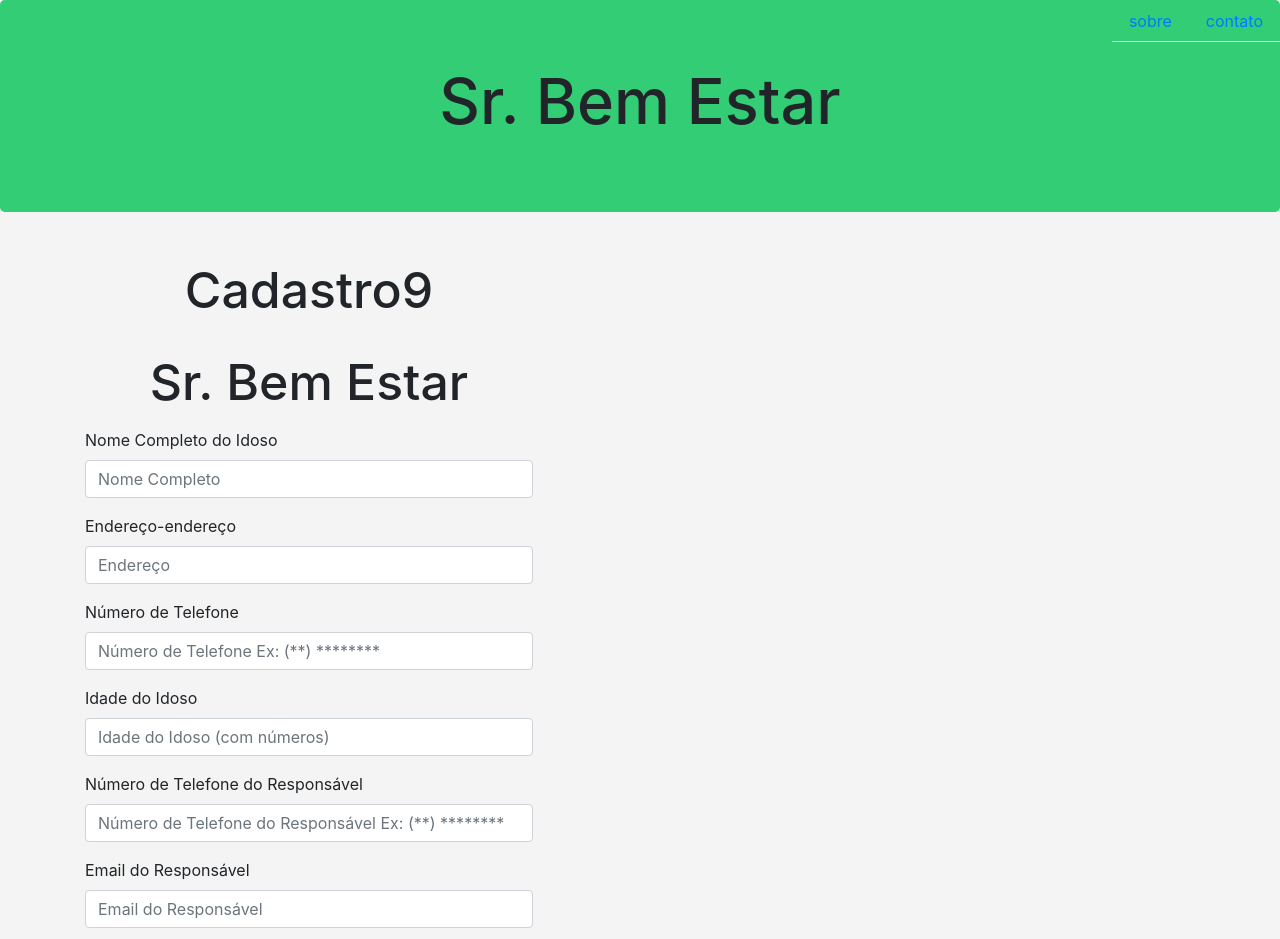
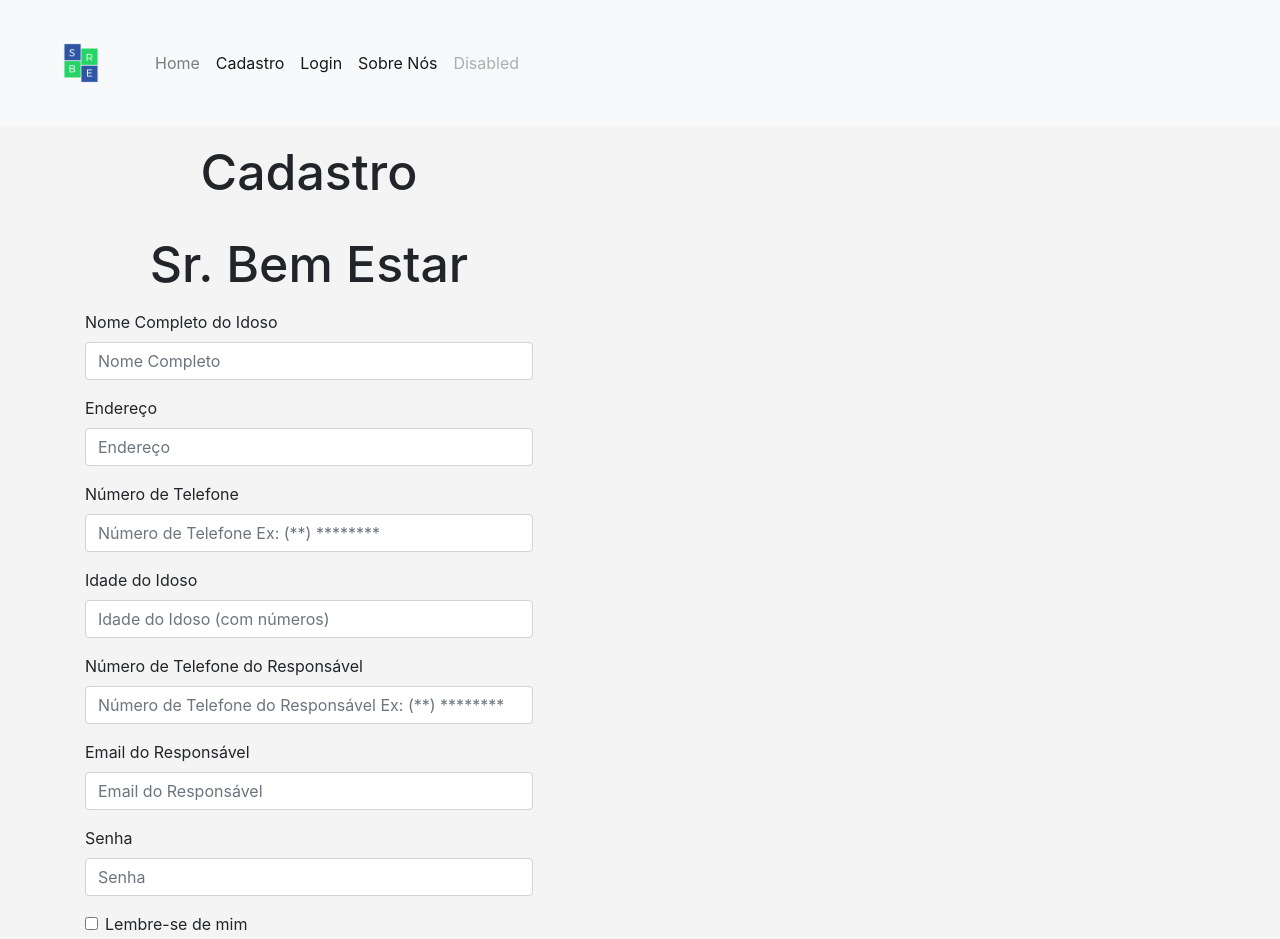
Before and after one commit to isadoralb/Projeto-Integrador, a plain HTML site: page index.html in a window 1280 px wide. Shown: the top 939 px of the page. Drawn offline with nearby package versions, Linux system fonts and the light colour scheme.

Commit message:
adicionei as navbar

```diff
--- a/index.html
+++ b/index.html
@@ -7,15 +7,29 @@
     <title>Sr. Bem Estar | Cadastro</title>
 </head>
 <body>
-    <nav class="menu">
-        <ul class="nav nav-tabs">
-            <li class="nav-item"><a class="nav-link" href="index2.html">sobre</a></li>
-            <li class="nav-item"><a class="nav-link" href="index3.html">contato</a></li>
-        </ul>
-    </nav>
-    <div class="jumbotron text-center" style="background-color: #32CD74 ;">
-        <h2>Sr. Bem Estar</h2>
+  <nav class="navbar navbar-expand-lg navbar-light bg-light">
+    <div class="container-fluid">
+        <a class="navbar-brand" href="index.html">
+            <img class="logotipo" src="img/logotipo.png" alt="">
+        </a>
+
+        <button class="navbar-toggler" type="button" data-bs-toggle="collapse"
+            data-bs-target="#navbarNavAltMarkup" aria-controls="navbarNavAltMarkup" aria-expanded="false"
+            aria-label="Toggle navigation">
+            <span class="navbar-toggler-icon"></span>
+        </button>
+
+        <div class="collapse navbar-collapse" id="navbarNavAltMarkup">
+            <div class="navbar-nav">
+                <a class="nav-link" aria-current="page" href="index.html">Home</a>
+                <a class="nav-link active" aria-current="page" href="index.html">Cadastro</a>
+                <a class="nav-link active"aria-current="page" href="conta.html">Login</a>
+                <a class="nav-link active" aria-current="page" href="sobre.html">Sobre Nós</a>
+                <a class="nav-link disabled" href="#" tabindex="-1" aria-disabled="true">Disabled</a>
+            </div>
+        </div>
     </div>
+</nav>
     <form class="formu" action="/action_page.php">
         <div class="container pb-3 pt-3 pr-2 pl-34 " >
             <div class="row">
@@ -23,14 +37,14 @@
 
 
             <div class="form-group">
-              <h1>Cadastro9</h1><br><h1> Sr. Bem Estar </h1>
+              <h1>Cadastro</h1><br><h1> Sr. Bem Estar </h1>
             </div>
             <div class="form-group">
               <label for="nome">Nome Completo do Idoso</label>
               <input type="text" class="form-control" placeholder="Nome Completo" id="nome">
             </div>
             <div class="form-group">
-                <label for="endereco">Endereço-endereço</label>
+                <label for="endereco">Endereço</label>
                 <input type="text" class="form-control" placeholder="Endereço" id="endereco">
               </div>
               <div class="form-group">
```
Also changed, not shown: conta.html (+22 -8 lines), sobre.html (+2 -2 lines).
